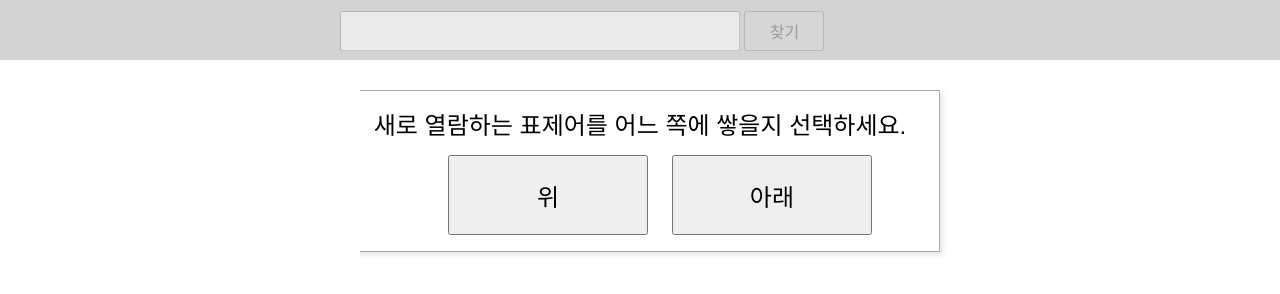
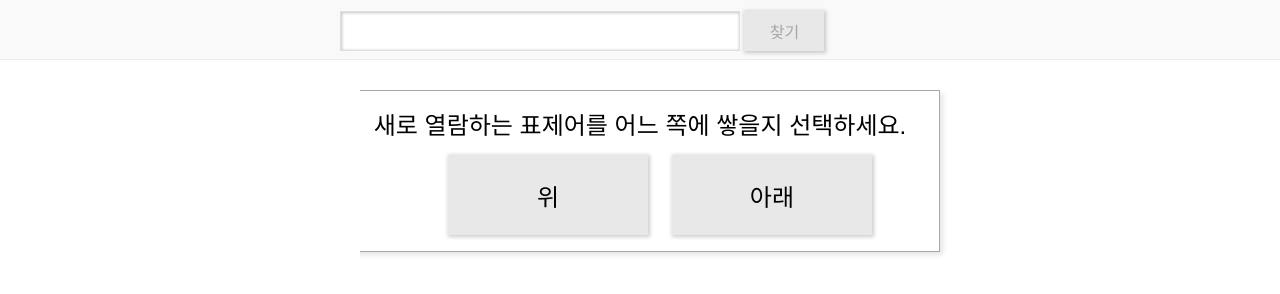
Before and after one commit to leeye51456/stdict, a plain HTML site: page index.html in a window 1280 px wide. Drawn offline with Linux system fonts and the light colour scheme.

Commit message:
changed form appearance

```diff
--- a/index.html.css
+++ b/index.html.css
@@ -16,9 +16,22 @@ input[type=text] {
   font-size: 20px;
   padding-left: 6px;
   padding-right: 6px;
+  border: 1px rgba(192, 192, 192, 0.5) solid;
+  background-color: #ffffff;
+  box-shadow: 0.5pt 0.5pt 2pt 0.5pt rgba(0, 0, 0, 0.2) inset;
 }
 button {
   font-size: 16px;
+  border: none;
+  background-color: #e8e8e8;
+  box-shadow: 0.75pt 0.75pt 3pt 0.75pt rgba(0, 0, 0, 0.2);
+}
+button:hover {
+  background-color: #e0e0e0;
+}
+button:active {
+  transform: translate(0, 1.5pt);
+  box-shadow: 0 0 3pt rgba(0, 0, 0, 0.2);
 }
 
 
@@ -31,13 +44,15 @@ button {
 
 
 #header-div {
+  box-sizing: border-box;
   position: fixed;
   z-index: 100;
   top: 0;
   left: 0;
   padding: 10px 60px;
   height: 60px;
-  background-color: lightgray;
+  border-bottom: 1px rgba(224, 224, 224, 0.5) solid;
+  background-color: rgba(248, 248, 248, 0.85);
 }
 .header {
   height: 40px;
@@ -51,7 +66,7 @@ button {
   display: inline-block;
   height: 40px;
   line-height: 40px;
-  vertical-align: middle; /* TODO: fix y error */
+  vertical-align: middle;
 }
 .header input[type=text] {
   width: 400px;
```
